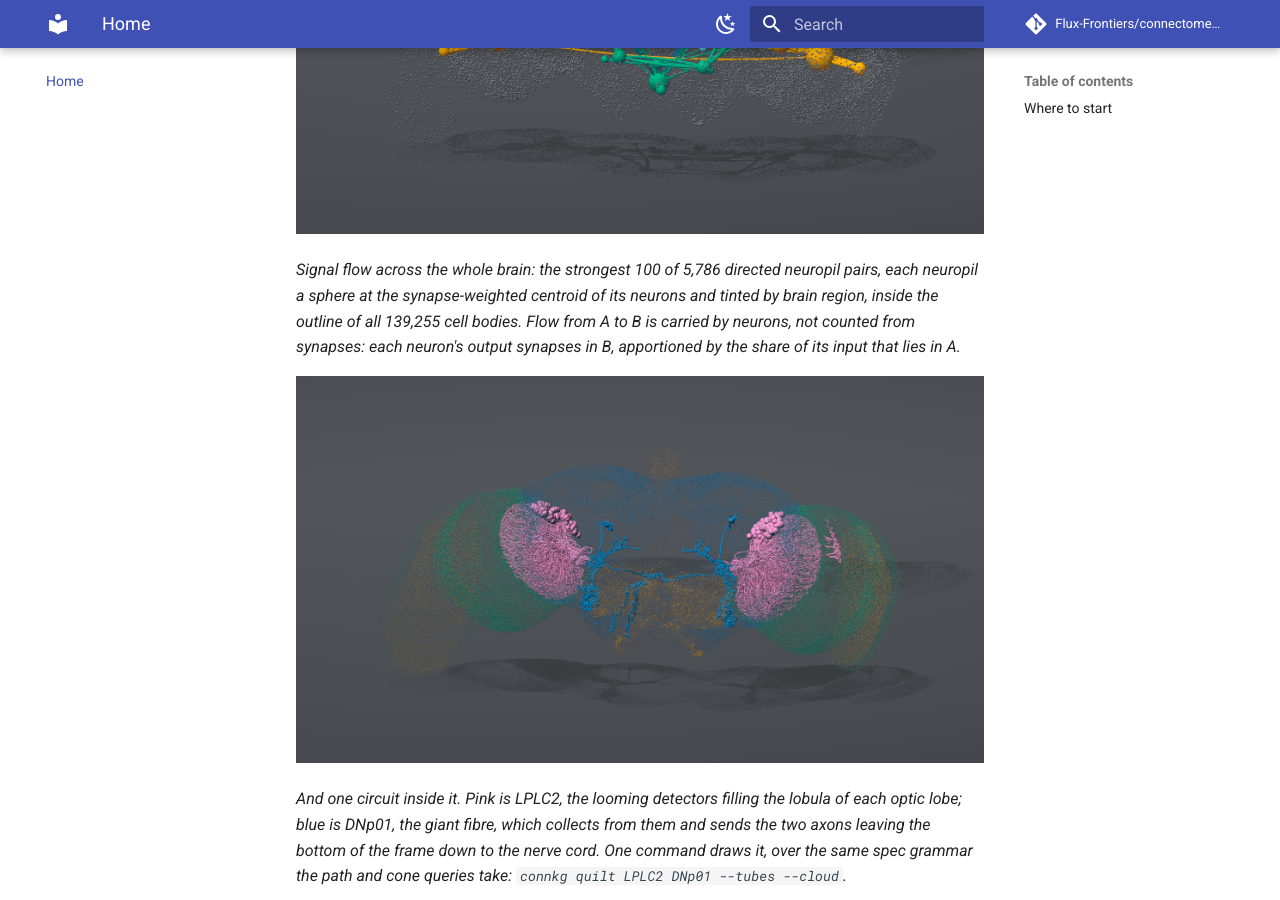
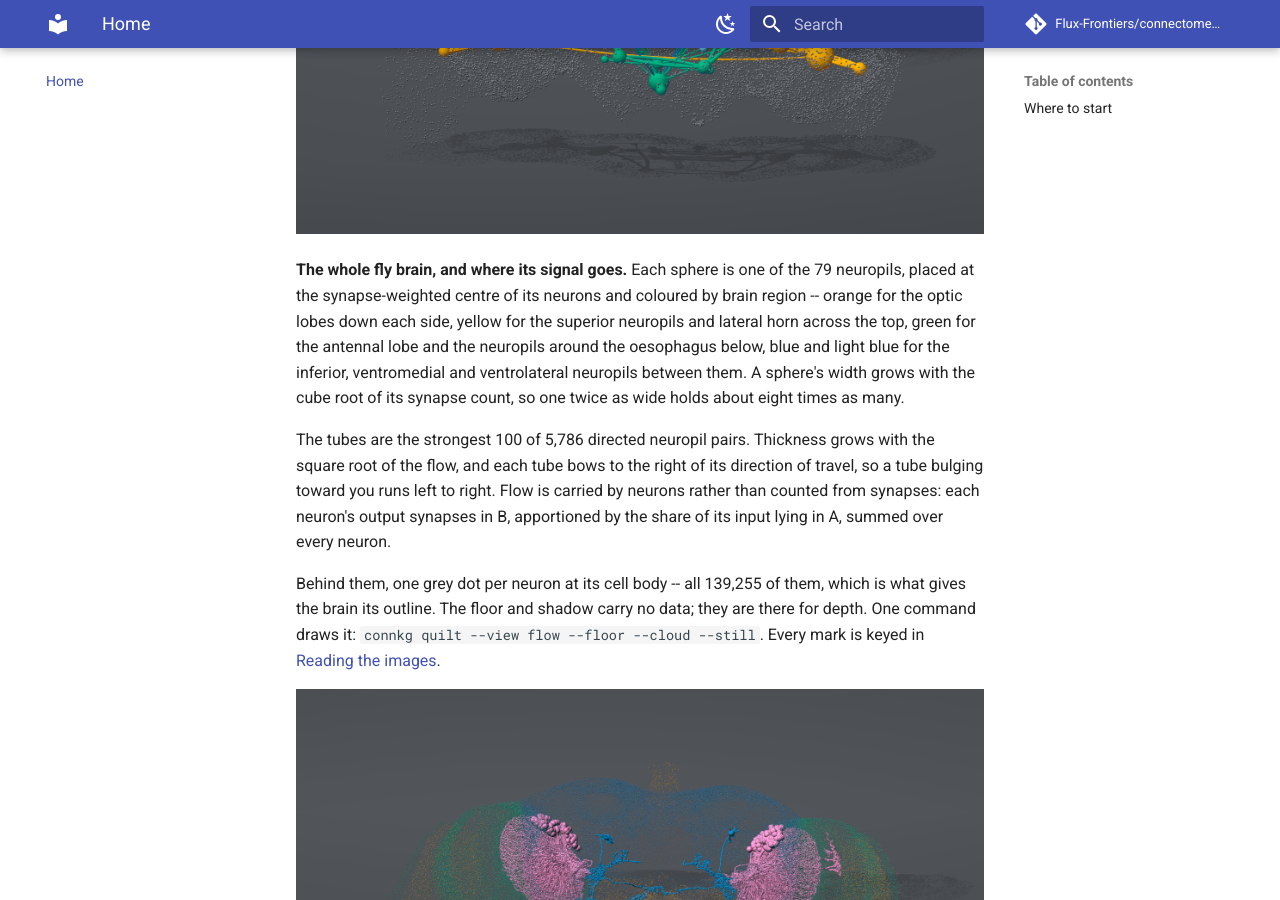
Before and after one commit to Flux-Frontiers/connectome_kg, an MkDocs documentation site: the page built from docs/index.md, in a window 1280 px wide and 900 px high, scrolled down 608 px. Built offline with MkDocs 1.6.1 and Material for MkDocs 9.7.7, drawn with Linux system fonts in a browser that asks for light colours; comment, search, counter and statistics services are not loaded.

Commit message:
docs: describe the hero image properly
The caption named the picture; it did not explain it. Now every mark is
accounted for: what a sphere is and why its size means what it means, what a
tube's thickness and its bow encode, what the grey haze behind them is, and
that the floor and its shadow carry no data at all.

Three details were checked rather than asserted. The colours are read off
REGION_COLOR -- green is the antennal lobe and the neuropils around the
oesophagus, not just the latter, and yellow is the superior neuropils with the
lateral horn. The command now says --still, without which it renders a
48-view quilt rather than the flat image shown, and it was run to confirm it
reproduces the hero. And the alt text describes the image for a reader who
cannot see it, rather than repeating the title.

Co-Authored-By: Claude Opus 5 (1M context) <noreply@anthropic.com>

```diff
--- a/docs/index.md
+++ b/docs/index.md
@@ -11,9 +11,13 @@ taxonomy, hemilineages and community labels sit on top. The first corpus is
 the FlyWire FAFB v783 adult *Drosophila* brain: 139,255 neurons and 3,732,460
 connected neuron pairs.
 
-![Signal flow across the FAFB v783 brain, over a floor](images/flow_all_floor.png)
+![The FlyWire FAFB v783 fly brain seen from the front and slightly above, standing on a floor with its shadow below. Coloured spheres mark the 79 neuropils, linked by curved tubes showing where signal flows between them, inside a haze of grey dots, one for each of the 139,255 neurons' cell bodies.](images/flow_all_floor.png)
 
-*Signal flow across the whole brain: the strongest 100 of 5,786 directed neuropil pairs, each neuropil a sphere at the synapse-weighted centroid of its neurons and tinted by brain region, inside the outline of all 139,255 cell bodies. Flow from A to B is carried by neurons, not counted from synapses: each neuron's output synapses in B, apportioned by the share of its input that lies in A.*
+**The whole fly brain, and where its signal goes.** Each sphere is one of the 79 neuropils, placed at the synapse-weighted centre of its neurons and coloured by brain region -- orange for the optic lobes down each side, yellow for the superior neuropils and lateral horn across the top, green for the antennal lobe and the neuropils around the oesophagus below, blue and light blue for the inferior, ventromedial and ventrolateral neuropils between them. A sphere's width grows with the cube root of its synapse count, so one twice as wide holds about eight times as many.
+
+The tubes are the strongest 100 of 5,786 directed neuropil pairs. Thickness grows with the square root of the flow, and each tube bows to the right of its direction of travel, so a tube bulging toward you runs left to right. Flow is carried by neurons rather than counted from synapses: each neuron's output synapses in B, apportioned by the share of its input lying in A, summed over every neuron.
+
+Behind them, one grey dot per neuron at its cell body -- all 139,255 of them, which is what gives the brain its outline. The floor and shadow carry no data; they are there for depth. One command draws it: `connkg quilt --view flow --floor --cloud --still`. Every mark is keyed in [Reading the images](rendering.md#flow-view).
 
 ![The escape circuit, LPLC2 to DNp01, inside the brain's neuropil surfaces](images/anatomy_lplc2_dnp01.png)
 
```
Also changed, not shown: README.md (+6 -2 lines).
